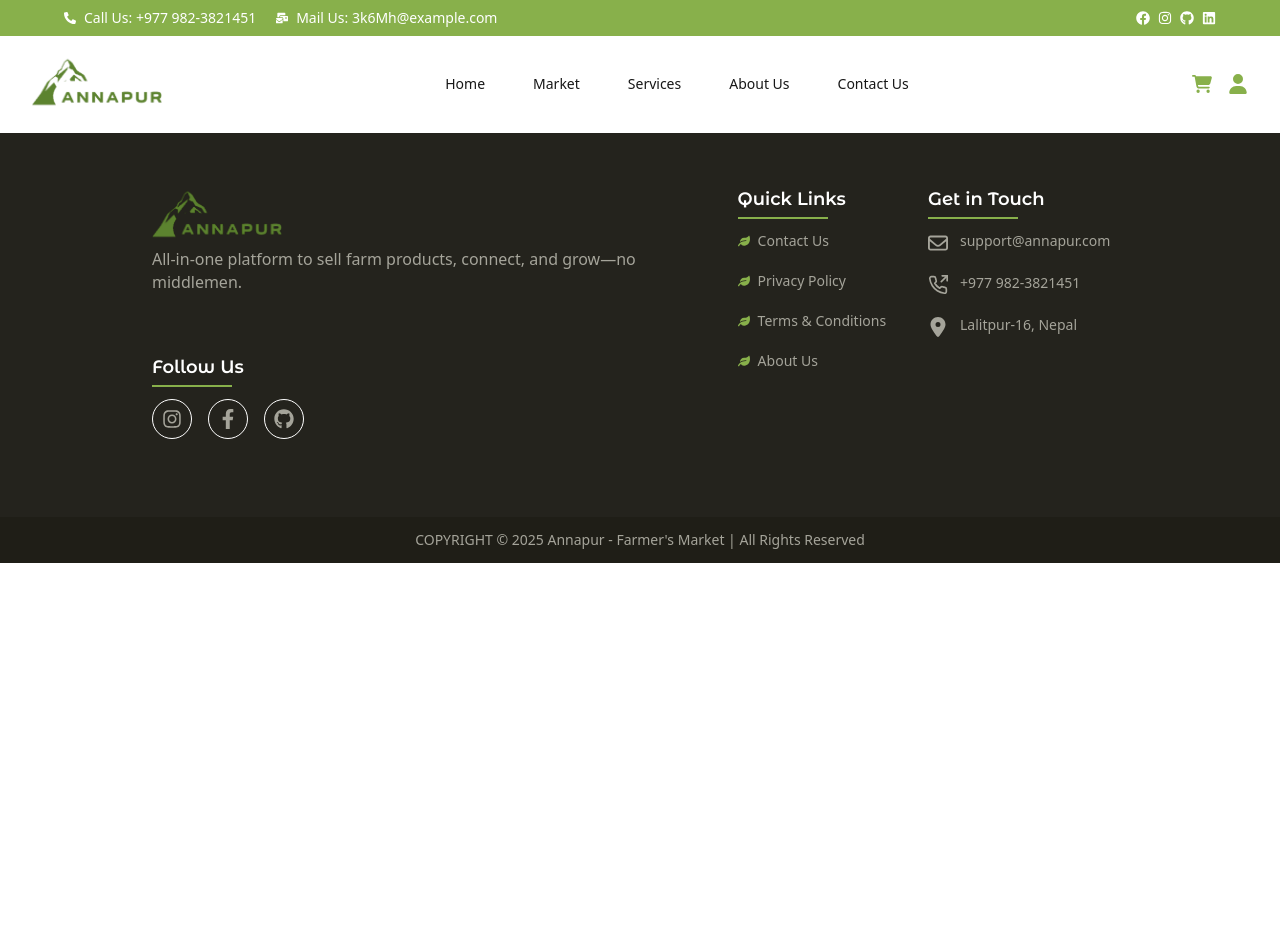
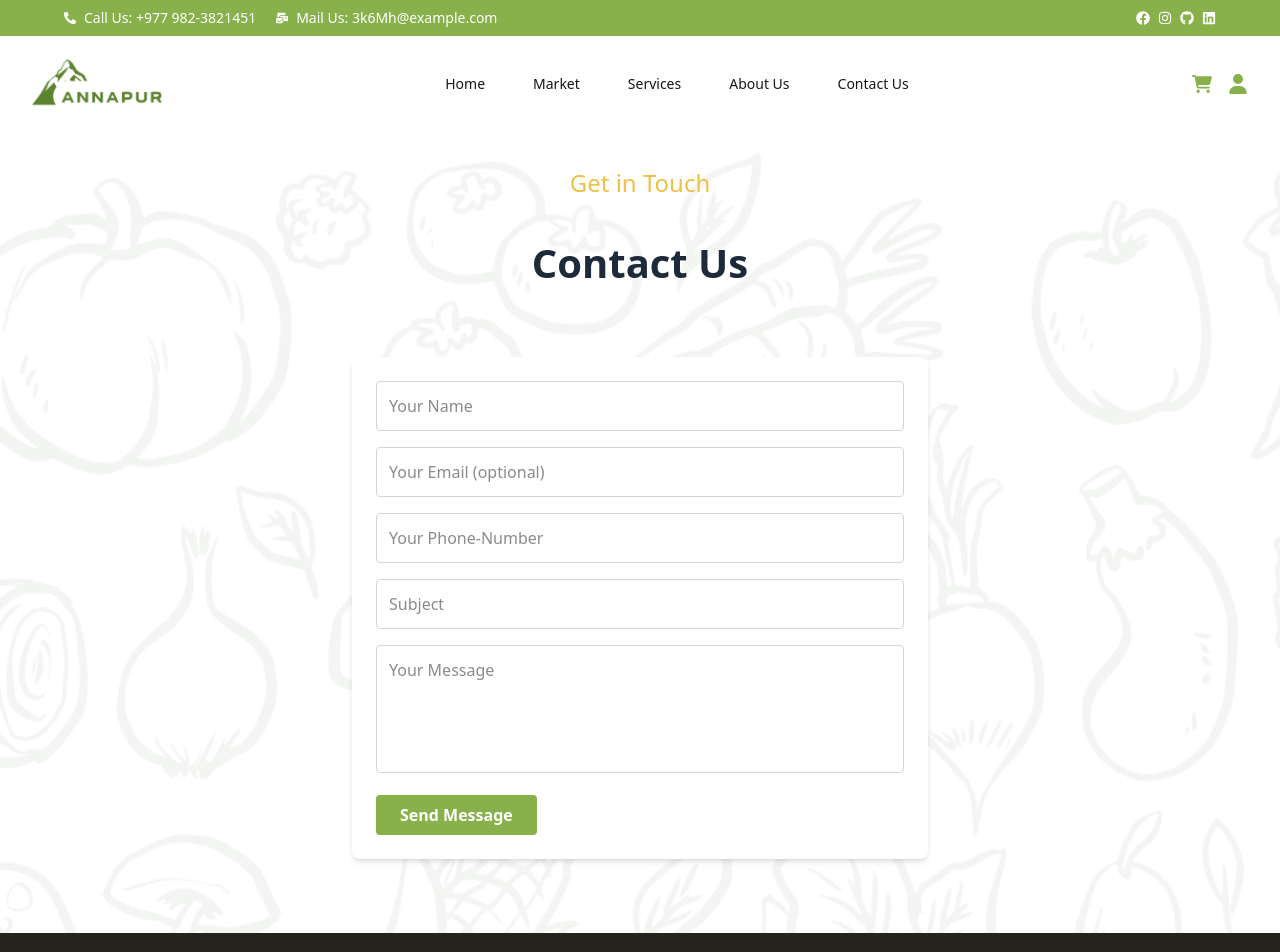
Before and after one commit to blackhawk-os/Annapur-AgroTech-Platform, a Next.js app: page /contact in a window 1280 px wide. Shown: the top 952 px of the page. Before the commit the page ends 800 px from the top, so only its background shows below. Built offline with nearby package versions, Linux system fonts and the light colour scheme.

Commit message:
Feature: Added a Contact Us page and managed redirect links.

```diff
--- a/src/components/Footer.tsx
+++ b/src/components/Footer.tsx
@@ -1,5 +1,6 @@
 import React from "react";
 import Image from "next/image";
+import Link from "next/link";
 import { FaInstagram, FaFacebookF, FaGithub, FaLeaf } from "react-icons/fa";
 import { FaLocationDot, FaRegEnvelope } from "react-icons/fa6";
 import { FiPhoneOutgoing } from "react-icons/fi";
@@ -64,9 +65,12 @@ export default function Footer() {
             <ul className="space-y-5 sm:text-xs md:text-sm ">
               <li className="flex flex-row gap-2 items-center">
                 <FaLeaf className="text-xs text-[#88B04B]" />
-                <a href="#" className="hover:underline">
-                  Contact Us
-                </a>
+                <Link
+                href="/contact"
+                className= "hover:underline"
+                >
+                Contact Us
+                </Link>
               </li>
               <li className="flex flex-row gap-2 items-center">
                 <FaLeaf className="text-xs text-[#88B04B]" />
@@ -98,7 +102,12 @@ export default function Footer() {
             <div className="w-[90px] h-[2px] bg-[#88B04B] mb-3"></div>
             <div className="flex items-start gap-3 mb-5 md:text-sm sm:text-xs">
               <FaRegEnvelope className="text-xl mt-[2px]" />
-              <span>support@annapur.com</span>
+                  <Link
+                href="/contact"
+                className= "hover:underline"
+                >
+                support@annapur.com
+                </Link>
             </div>
             <div className="flex items-start gap-3 mb-5 md:text-sm sm:text-xs">
               <FiPhoneOutgoing className="text-xl mt-[2px]" />
--- a/src/components/TermsAndPrivacy.tsx
+++ b/src/components/TermsAndPrivacy.tsx
@@ -1,4 +1,5 @@
 import React from 'react';
+import Link from 'next/link';
 
 interface TermsAndPrivacyModalProps {
   isOpen: boolean;
@@ -128,7 +129,14 @@ const TermsAndPrivacyModal: React.FC<TermsAndPrivacyModalProps> = ({ isOpen, onC
                 <strong>Contact Us</strong>
                 <ul className="list-disc pl-5 mt-1">
                   <li>If you have any questions or concerns, please reach out to our support team at:</li>
-                  <li>📧 support@annapur.com</li>
+                  <li>
+                    <Link
+                      href="/contact"
+                      className= "hover:underline"
+                      >
+                        📧 support@annapur.com
+                      </Link>
+                  </li>
                 </ul>
               </li>
             </ol>
@@ -217,7 +225,14 @@ const TermsAndPrivacyModal: React.FC<TermsAndPrivacyModalProps> = ({ isOpen, onC
                 <strong>Contact Us</strong>
                 <ul className="list-disc pl-5 mt-1">
                   <li>For any questions or concerns regarding your privacy, contact us at:</li>
-                  <li>📧 support@annapur.com</li>
+                  <li>
+                    <Link
+                      href="/contact"
+                      className= "hover:underline"
+                      >
+                        📧 support@annapur.com
+                      </Link>
+                  </li>
                 </ul>
               </li>
             </ol>
--- a/src/components/ui/Contact-Us/ContactUs.tsx
+++ b/src/components/ui/Contact-Us/ContactUs.tsx
@@ -1,9 +1,92 @@
-import React from "react";
+"use client";
+import { useState } from 'react';
+import HeaderText from "@/components/HeaderText";
 
 export default function ContactUs() {
+  const [form, setForm] = useState({
+    name: '',
+    email: '',
+    phone: '',
+    subject: '',
+    message: '',
+  });
+
+  const handleChange = (e: React.ChangeEvent<HTMLInputElement | HTMLTextAreaElement>) => {
+    setForm({ ...form, [e.target.name]: e.target.value });
+  };
+
+  const handleSubmit = (e: React.FormEvent) => {
+    e.preventDefault();
+    // Send data to backend API here
+    console.log(form);
+    alert("Message sent!");
+  };
+
   return (
-    <section>
-      <div></div>
-    </section>
+    <div className="min-h-screen p-8 bg-cover bg-center flex flex-col items-center"
+    style={{
+        backgroundImage: "url('/image/banner/banner-bg.png')",
+        backgroundRepeat: "no-repeat",
+    }}
+    >
+     <HeaderText
+          text="Get in Touch"
+          text2="Contact Us"
+          className="mb-8 text-center"
+        />
+      <form onSubmit={handleSubmit} className="bg-white p-6 rounded-lg shadow-md w-full max-w-xl space-y-4">
+        <input
+          type="text"
+          name="name"
+          placeholder="Your Name"
+          className="w-full border border-gray-300 p-3 rounded"
+          value={form.name}
+          onChange={handleChange}
+          required
+        />
+        <input
+         type="email"
+         name="email"
+         placeholder="Your Email (optional)"
+         className="w-full border border-gray-300 p-3 rounded"
+         value={form.email}
+         onChange={handleChange}
+          />
+        <input
+          type="tel"
+          name="phone"
+          placeholder="Your Phone-Number"
+          className="w-full border border-gray-300 p-3 rounded"
+          value={form.phone}
+          onChange={handleChange}
+          required
+          pattern= "[0-9]{10}"
+          title= "Enter a valid 10-digit phone number"
+        />
+        <input
+          type="text"
+          name="subject"
+          placeholder="Subject"
+          className="w-full border border-gray-300 p-3 rounded"
+          value={form.subject}
+          onChange={handleChange}
+          required
+        />
+        <textarea
+          name="message"
+          placeholder="Your Message"
+          className="w-full border border-gray-300 p-3 rounded h-32 resize-none"
+          value={form.message}
+          onChange={handleChange}
+          required
+        />
+        <button
+          type="submit"
+          className="bg-[#88B04B] hover:bg-[#769740] text-white font-semibold py-2 px-6 rounded"
+        >
+          Send Message
+        </button>
+      </form>
+    </div>
   );
 }
```
